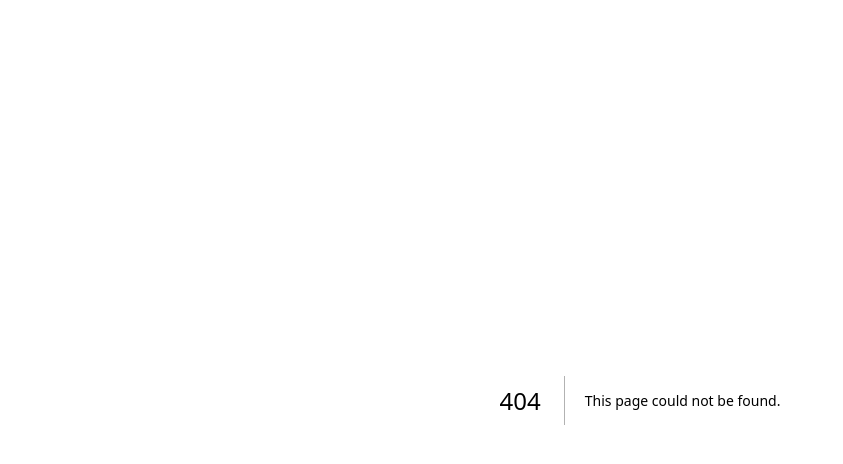
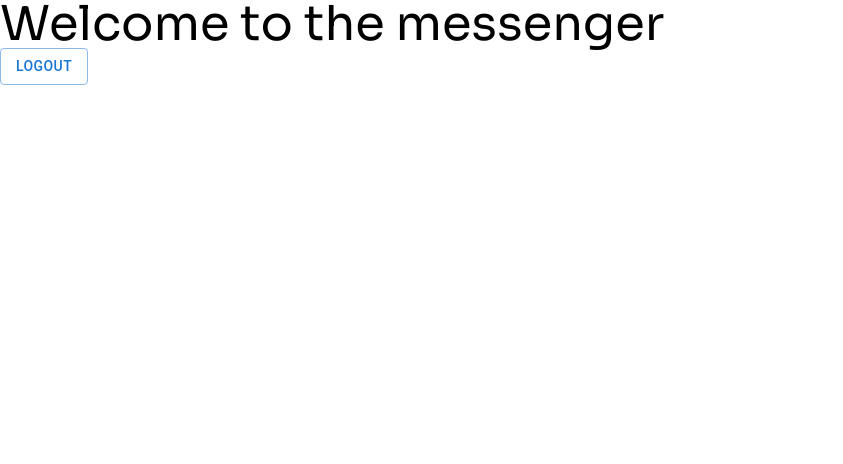
Before and after one commit to isurumanoddev/connectify, a Next.js app: page /users in a window 1280 px wide. Before the commit this address had no page. Shown: the top 464 px of the page, without its empty margins (0-843 px from the left). Built offline with nearby package versions, Linux system fonts and the light colour scheme.

Commit message:
Check session status and authenticated user nagigate to users page

```diff
--- a/app/components/AuthForm.js
+++ b/app/components/AuthForm.js
@@ -1,6 +1,6 @@
 'use client'
 
-import React, {useCallback, useState} from 'react';
+import React, {useCallback, useEffect, useState} from 'react';
 
 
 import Input from "@/app/components/Input";
@@ -11,14 +11,26 @@ import {Link} from "@mui/material";
 import axios from "axios";
 
 import toast from "react-hot-toast";
-import {signIn} from "next-auth/react";
+import {signIn, useSession} from "next-auth/react";
+import {useRouter} from "next/navigation";
 
 
 function AuthForm() {
+
+    const router = useRouter()
+    const session = useSession()
     const [variant, setVariant] = useState('LOGIN');
     // const [variant, setVariant] = useState('REGISTER');
     const [isLoading, setIsLoading] = useState(false);
 
+
+    useEffect(() => {
+        if (session?.status){
+            console.log("Authenticated")
+            router.push("/users")
+
+        }
+    }, [session?.status,router]);
 
     const toogleVariant = useCallback(
         () => {
--- a/app/layout.js
+++ b/app/layout.js
@@ -1,20 +1,27 @@
 import './globals.css'
-import { Sora } from 'next/font/google'
+import {Sora} from 'next/font/google'
 import ToasterProvider from "@/app/context/ToasterProvider";
+import AuthContext from "@/app/context/AuthContext";
 
-const inter = Sora({ subsets: ['latin'] })
+const inter = Sora({subsets: ['latin']})
 
 export const metadata = {
     title: 'Connectify',
     description: 'Generated by create next app',
 }
 
-export default function RootLayout({ children }) {
+export default function RootLayout({children}) {
     return (
         <html lang="en">
         <body className={inter.className}>
+        <AuthContext>
             <ToasterProvider/>
-      {children}</body>
+            {children}
+
+        </AuthContext>
+
+
+        </body>
         </html>
     )
 }
--- /dev/null
+++ b/app/users/page.js
@@ -0,0 +1,23 @@
+import React from 'react';
+import Buttons from "@/app/components/Buttons";
+import {Button} from "@mui/material";
+import {signout} from "next-auth/core/routes";
+import {useRouter} from "next/navigation";
+
+function Page() {
+
+    const router = useRouter()
+    const logOut =async () => {
+       await signout()
+        router.push("/")
+
+    }
+    return (
+        <div>
+            <h1 className={"text-5xl"}>Welcome to the messenger</h1>
+            <Button onClick={logOut} variant={'outlined'}>Logout</Button>
+        </div>
+    );
+}
+
+export default Page;
```
Lines whose indentation alone changed are shown as unchanged.
